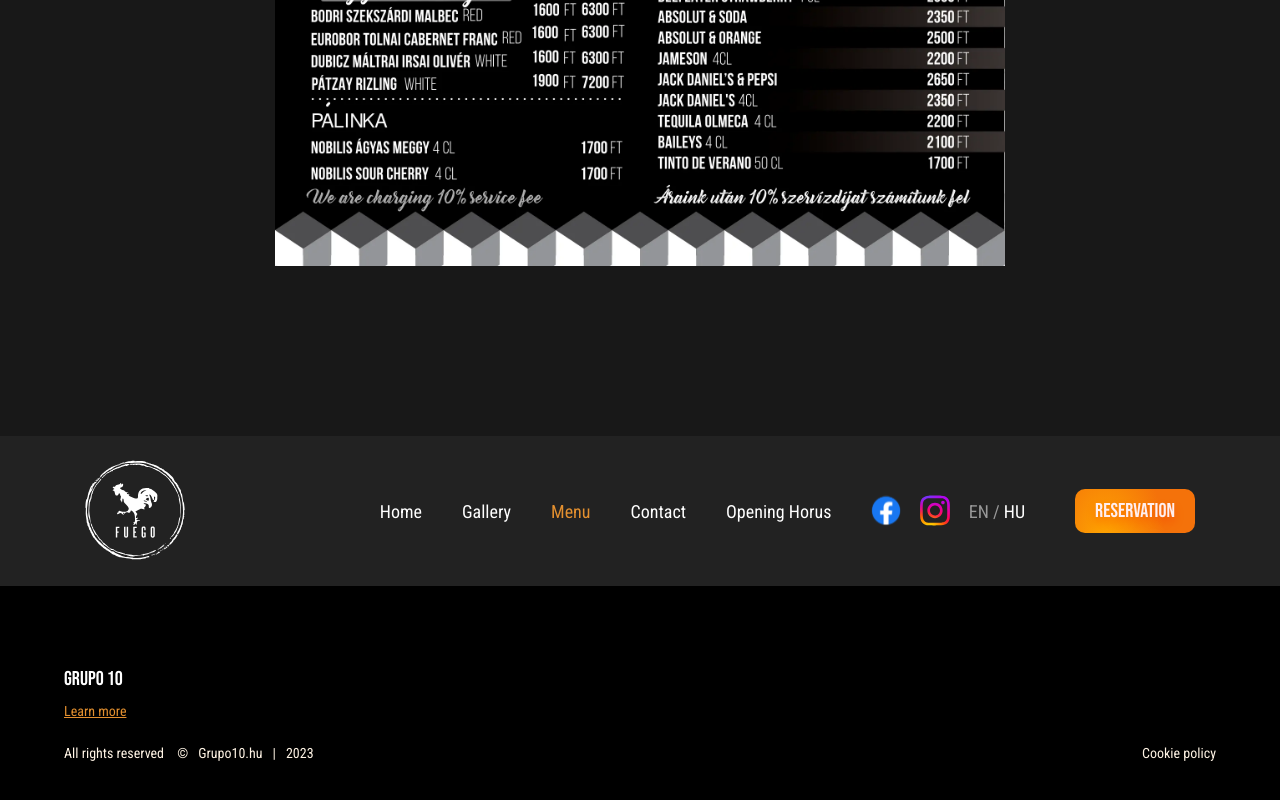
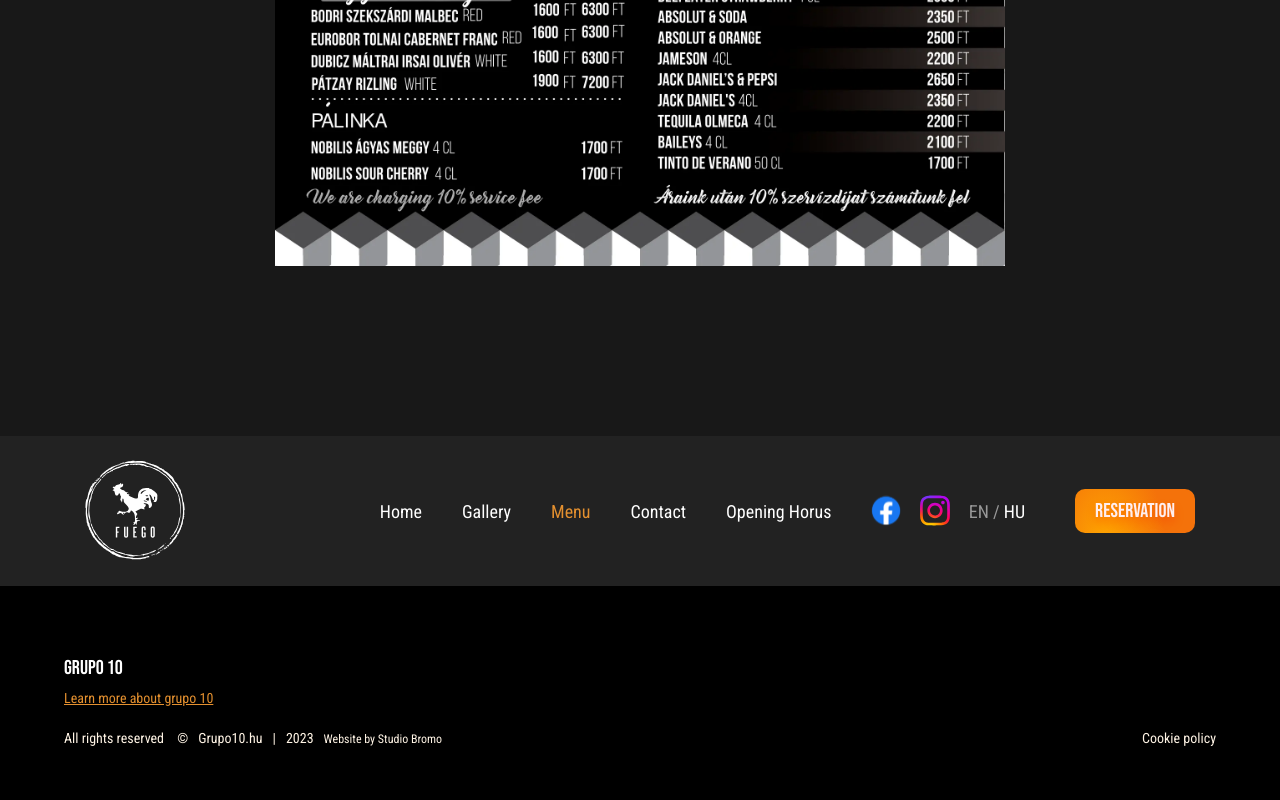
Before and after one commit to gyorgynagy1986/Fuego, a Next.js app: page /en/menu in a window 1280 px wide. Shown: the part 2176-2976 px from the top of the page. Built offline with nearby package versions, Linux system fonts and the light colour scheme.

Commit message:
new update

```diff
--- a/src/components/Footer/Footer.jsx
+++ b/src/components/Footer/Footer.jsx
@@ -3,6 +3,14 @@
 import Link from 'next/link'
 import Button from '../UI/Buttons/ButtonGetInTouch'
 
+const bromoStyle = {
+  marginTop: '1px',
+  textDecorationLine: 'unset',
+  color: '#FFF4E5',
+  fontSize: '12px'
+}
+
+const creatorlink = 'https://studiobromo.hu/'
 
 const Footer = () => {
   return (
@@ -13,9 +21,9 @@
             <div className={style.containerTextP}>
                 <p className={style.containerTextleftP}></p>
             </div>
-             <Link href='https://www.grupo10.hu/'>Learn more</Link>
+            <Link href='https://www.grupo10.hu/'>Learn more about grupo 10</Link>
             <div className={style.containerCookie}>
-                <div className={style.containerTextleftReserved}> <p> All rights reserved <span>©</span></p><p>Grupo10.hu</p> <p className={style.mobileTurn}>|</p> <p>2023</p> </div>
+                <div className={style.containerTextleftReserved}> <p> All rights reserved <span>©</span></p><p>Grupo10.hu</p> <p className={style.mobileTurn}>|</p> <p>2023</p> <Link style={bromoStyle} href={creatorlink}>Website by Studio Bromo</Link> </div>
                 <p className={style.containerTextleftCookie} >Cookie policy</p>
             </div>
         </div>
--- a/src/components/Footer/Fotter.module.css
+++ b/src/components/Footer/Fotter.module.css
@@ -71,7 +71,7 @@
     font-style: normal;
     font-weight: 400;
     font-size: 14px;
-    line-height: 150%;
+    line-height: auto;
     color: var(--titleColor);
     text-decoration-line: underline;
     margin-bottom: 2.5rem;
```
